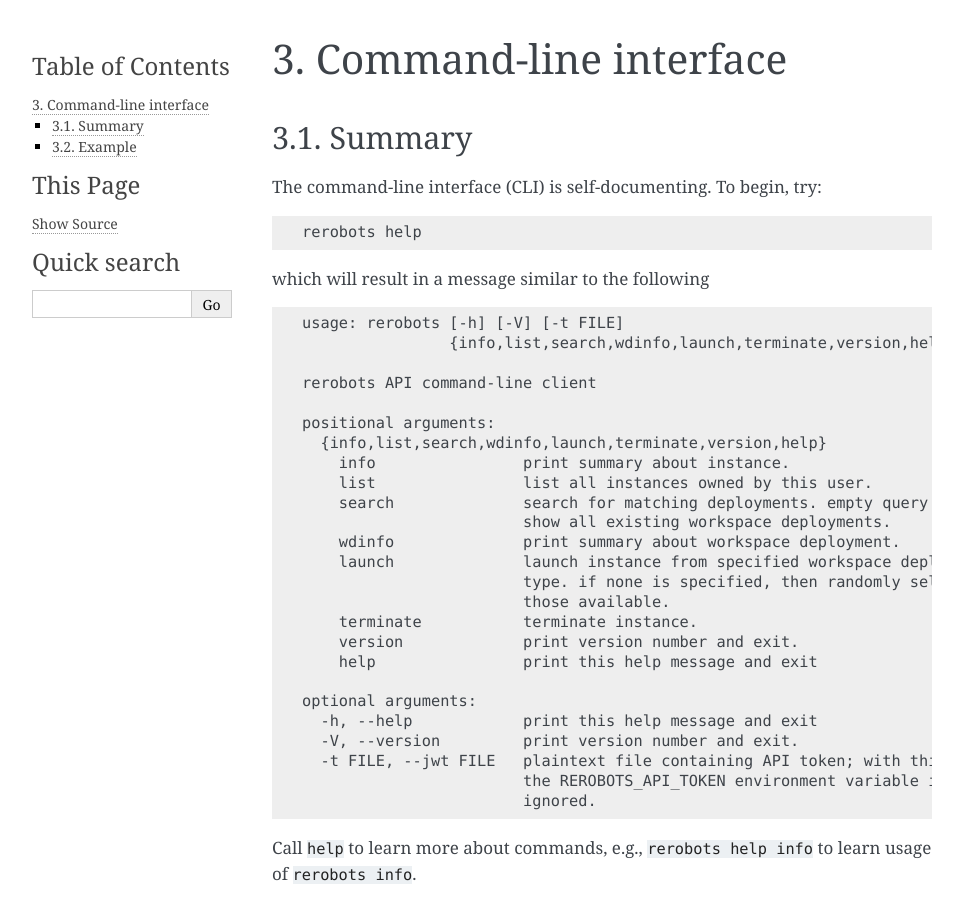
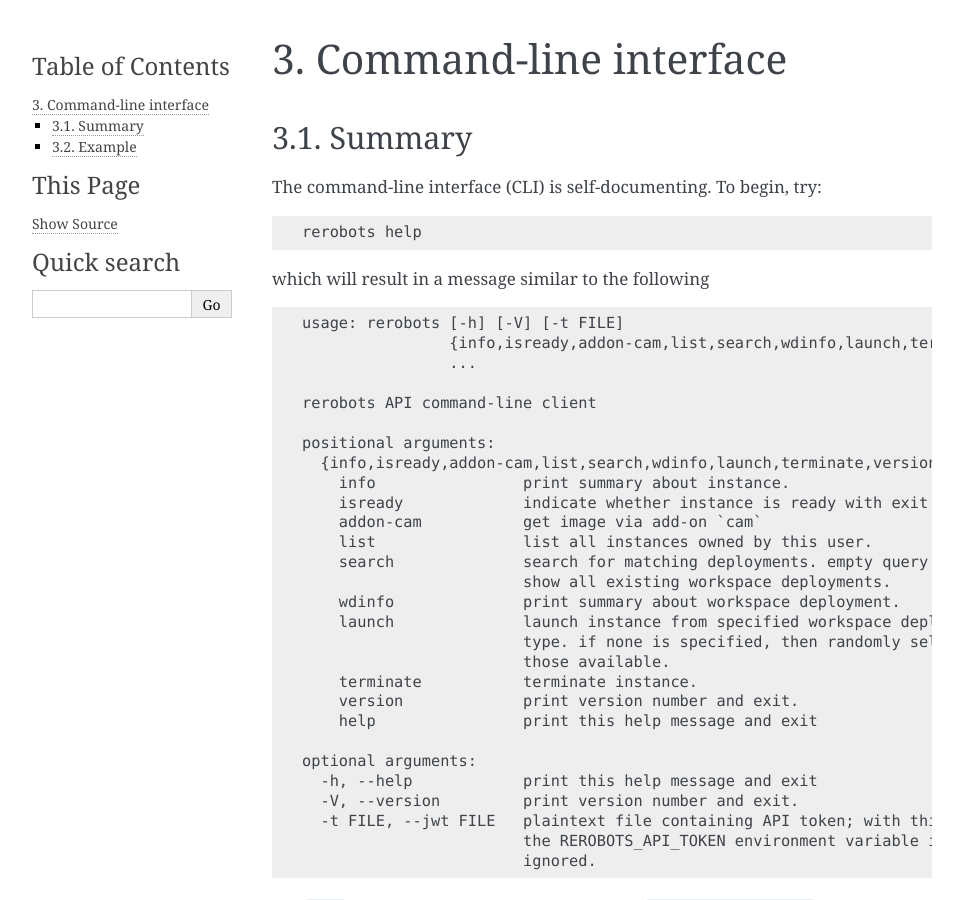
Before and after one commit to rerobots/py, a Sphinx documentation site: the page built from doc/cli.rst, in a window 1280 px wide and 900 px high. Shown: the whole window, without its empty margins (148-1111 px from the left). Built offline with Sphinx 7.4.7, drawn with Linux system fonts in a browser that asks for light colours.

Commit message:
DOC: show isready, addon-cam in CLI summary
[ci skip]

```diff
--- a/doc/cli.rst
+++ b/doc/cli.rst
@@ -15,13 +15,16 @@ which will result in a message similar to the following
 ::
 
   usage: rerobots [-h] [-V] [-t FILE]
-                  {info,list,search,wdinfo,launch,terminate,version,help} ...
+		  {info,isready,addon-cam,list,search,wdinfo,launch,terminate,version,help}
+		  ...
 
   rerobots API command-line client
 
   positional arguments:
-    {info,list,search,wdinfo,launch,terminate,version,help}
+    {info,isready,addon-cam,list,search,wdinfo,launch,terminate,version,help}
       info                print summary about instance.
+      isready             indicate whether instance is ready with exit code.
+      addon-cam           get image via add-on `cam`
       list                list all instances owned by this user.
       search              search for matching deployments. empty query implies
 			  show all existing workspace deployments.
```
